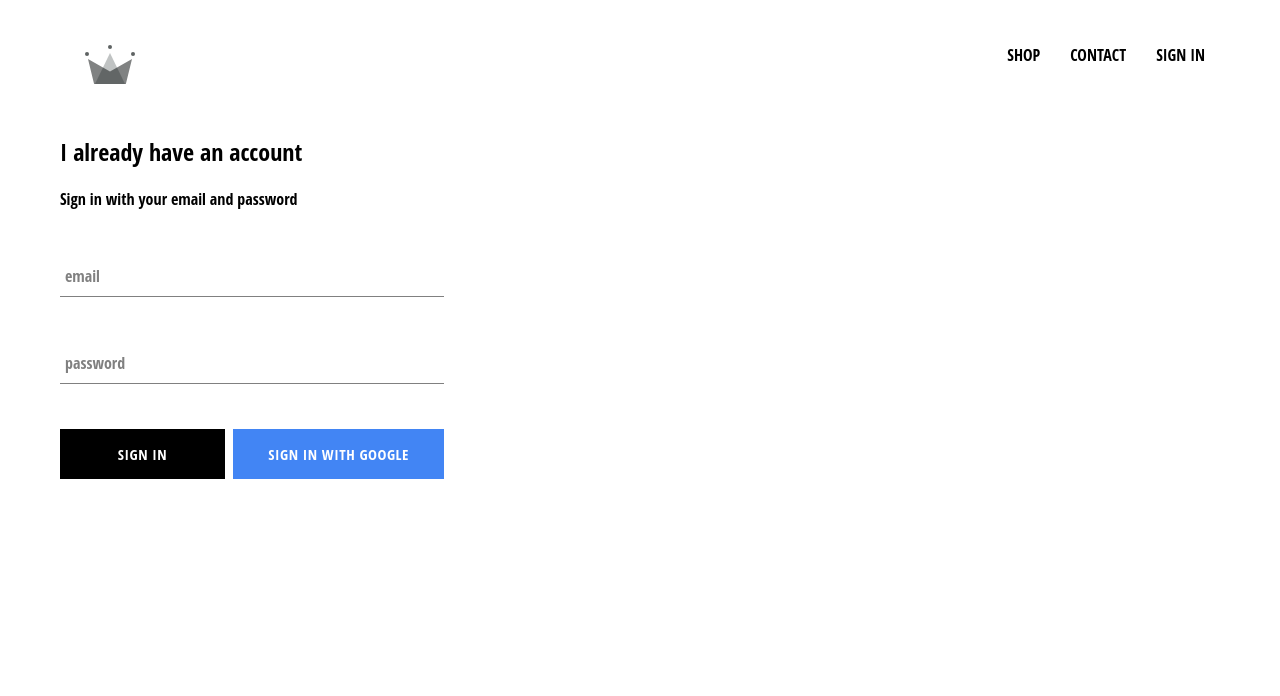
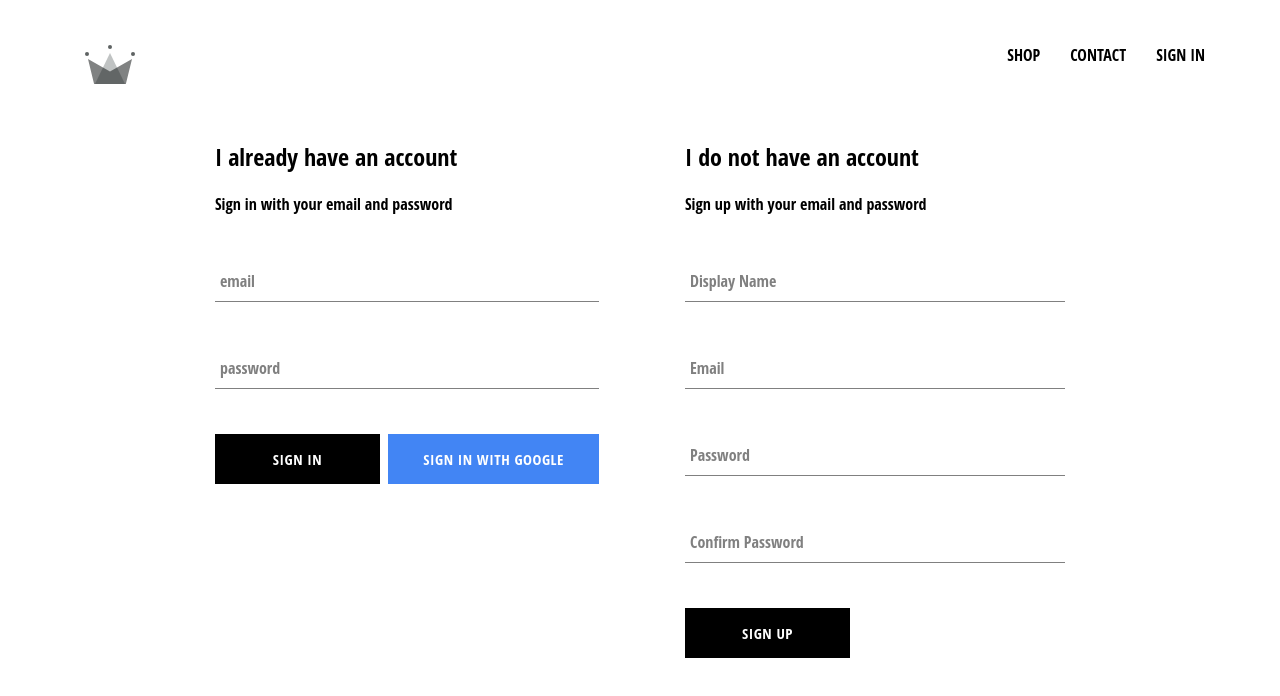
Before and after one commit to jisu-c/ReactJS, a React (Create React App) app in the folder crwn-clothing/: page /signin in a window 1280 px wide. Shown: the top 696 px of the page. Built offline with nearby package versions, Linux system fonts and the light colour scheme; no server answers.

Commit message:
Created sign up component

```diff
--- a/crwn-clothing/src/App.js
+++ b/crwn-clothing/src/App.js
@@ -7,7 +7,7 @@
 import ShopPage from "./pages/shop/shop.component.jsx";
 import SignInAndSignUpPage from "./pages/sign-in-and-sign-up/sign-in-and-sign-up.component";
 import Header from "./components/header/header.component";
-import { auth } from "./firebase/firebase.utils";
+import { auth, createUserProfileDocument } from "./firebase/firebase.utils";
 
 class App extends React.Component {
   constructor() {
@@ -21,17 +21,27 @@
   unsubscribeFromAuth = null;
 
   componentDidMount() {
-    this.unsubscribeFromAuth = auth.onAuthStateChanged((user) => {
-      this.setState({ currentUser: user });
+    this.unsubscribeFromAuth = auth.onAuthStateChanged(async (userAuth) => {
+      if (userAuth) {
+        const userRef = await createUserProfileDocument(userAuth);
+        userRef.onSnapshot((snapShot) => {
+          this.setState({
+            currentUser: {
+              id: snapShot.id,
+              ...snapShot.data(),
+            },
+          });
+        });
+      }
 
-      console.log(user);
+      this.setState({ currentUser: userAuth });
     });
   }
 
   render() {
     return (
       <div>
-      <Header currentUser={this.state.currentUser} />
+        <Header currentUser={this.state.currentUser} />
         <Switch>
           <Route exact path="/" component={HomePage} />
           <Route path="/shop" component={ShopPage} />
--- a/crwn-clothing/src/components/sign-in/sign-in.component.jsx
+++ b/crwn-clothing/src/components/sign-in/sign-in.component.jsx
@@ -54,7 +54,11 @@
           />
           <div className="buttons">
             <CustomButton type="submit"> Sign in </CustomButton>
-            <CustomButton onClick={signInWithGoogle} isGoogleSignIn>
+            <CustomButton
+              type="button"
+              onClick={signInWithGoogle}
+              isGoogleSignIn
+            >
               Sign in with Google
             </CustomButton>
           </div>
--- /dev/null
+++ b/crwn-clothing/src/components/sign-up/sign-up.component.jsx
@@ -0,0 +1,104 @@
+import React from "react";
+
+import FormInput from "../form-input/form-input.component";
+import CustomButton from "../custom-button/custom-button.component";
+
+import { auth, createUserProfileDocument } from "../../firebase/firebase.utils";
+
+import "./sign-up.styles.scss";
+
+class SignUp extends React.Component {
+  constructor() {
+    super();
+
+    this.state = {
+      displayName: "",
+      email: "",
+      password: "",
+      confirmPassword: "",
+    };
+  }
+
+  handleSubmit = async (event) => {
+    event.preventDefault();
+
+    const { displayName, email, password, confirmPassword } = this.state;
+
+    if (password !== confirmPassword) {
+      alert(`Passwords don't match`);
+      return;
+    }
+
+    try {
+      const { user } = await auth.createUserWithEmailAndPassword(
+        email,
+        password
+      );
+
+      await createUserProfileDocument(user, { displayName });
+
+      this.setState({
+        displayName: "",
+        email: "",
+        password: "",
+        confirmPassword: "",
+      });
+    } catch (error) {
+      console.error(error);
+    }
+  };
+
+  handleChagne = (event) => {
+    const { name, value } = event.target;
+
+    this.setState({ [name]: value });
+  };
+
+  render() {
+    const { displayName, email, password, confirmPassword } = this.state;
+
+    return (
+      <div className="sign-up">
+        <h2>I do not have an account</h2>
+        <span>Sign up with your email and password</span>
+        <form className="sign-up-form" onSubmit={this.handleSubmit}>
+          <FormInput
+            type="text"
+            name="displayName"
+            value={displayName}
+            onChange={this.handleChagne}
+            label="Display Name"
+            required
+          />
+          <FormInput
+            type="email"
+            name="email"
+            value={email}
+            onChange={this.handleChagne}
+            label="Email"
+            required
+          />
+          <FormInput
+            type="password"
+            name="password"
+            value={password}
+            onChange={this.handleChagne}
+            label="Password"
+            required
+          />
+          <FormInput
+            type="password"
+            name="confirmPassword"
+            value={confirmPassword}
+            onChange={this.handleChagne}
+            label="Confirm Password"
+            required
+          />
+          <CustomButton type="submit">SIGN UP</CustomButton>
+        </form>
+      </div>
+    );
+  }
+}
+
+export default  SignUp
--- /dev/null
+++ b/crwn-clothing/src/components/sign-up/sign-up.styles.scss
@@ -0,0 +1,9 @@
+.sign-up {
+  display: flex;
+  flex-direction: column;
+  width: 380px;
+
+  .title {
+    margin: 10px 0;
+  }
+}
--- a/crwn-clothing/src/firebase/firebase.utils.js
+++ b/crwn-clothing/src/firebase/firebase.utils.js
@@ -13,13 +13,39 @@
   measurementId: "G-XH52B12D2J",
 };
 
+export const createUserProfileDocument = async (userAuth, additionalData) => {
+  if (!userAuth) return;
+
+  const userRef = firestore.doc(`users/${userAuth.uid}`);
+
+  const snapShot = await userRef.get();
+  console.log(`snapShot:`, snapShot)
+  if (!snapShot.exists) {
+    const { displayName, email } = userAuth;
+    const createdAt = new Date();
+
+    try {
+      await userRef.set({
+        displayName,
+        email,
+        createdAt,
+        ...additionalData,
+      });
+    } catch (error) {
+      console.log("Error creating user", error.message);
+    }
+  }
+
+  return userRef;
+};
+
 firebase.initializeApp(config);
 
 export const auth = firebase.auth();
 export const firestore = firebase.firestore();
 
 const provider = new firebase.auth.GoogleAuthProvider();
-provider.setCustomParameters({ prompt: 'select_account' });
+provider.setCustomParameters({ prompt: "select_account" });
 export const signInWithGoogle = () => auth.signInWithPopup(provider);
 
 export default firebase;
--- a/crwn-clothing/src/pages/sign-in-and-sign-up/sign-in-and-sign-up.component.jsx
+++ b/crwn-clothing/src/pages/sign-in-and-sign-up/sign-in-and-sign-up.component.jsx
@@ -1,12 +1,15 @@
 import React from 'react';
 
 import SignIn from '../../components/sign-in/sign-in.component';
+import SignUp from '../../components/sign-up/sign-up.component'
+
 
 import './sign-in-and-sign-up.styles.scss';
 
 export const SignInAndSignUpPage = () => (
   <div className='sign-in-and-sign-up'>
     <SignIn/>
+    <SignUp />
   </div>
 )
 
--- a/crwn-clothing/src/pages/sign-in-and-sign-up/sign-in-and-sign-up.styles.scss
+++ b/crwn-clothing/src/pages/sign-in-and-sign-up/sign-in-and-sign-up.styles.scss
@@ -0,0 +1,6 @@
+.sign-in-and-sign-up {
+  width: 850px;
+  display: flex;
+  justify-content: space-between;
+  margin: 30px auto;
+}
```
